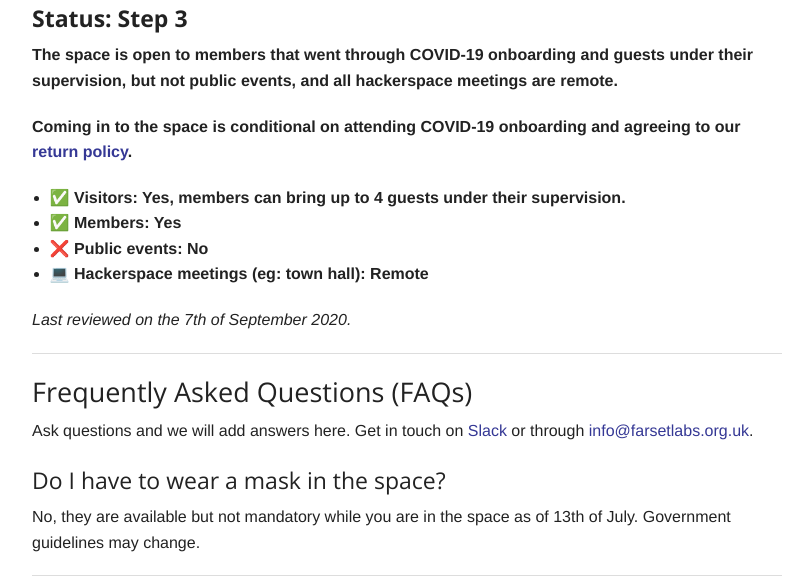
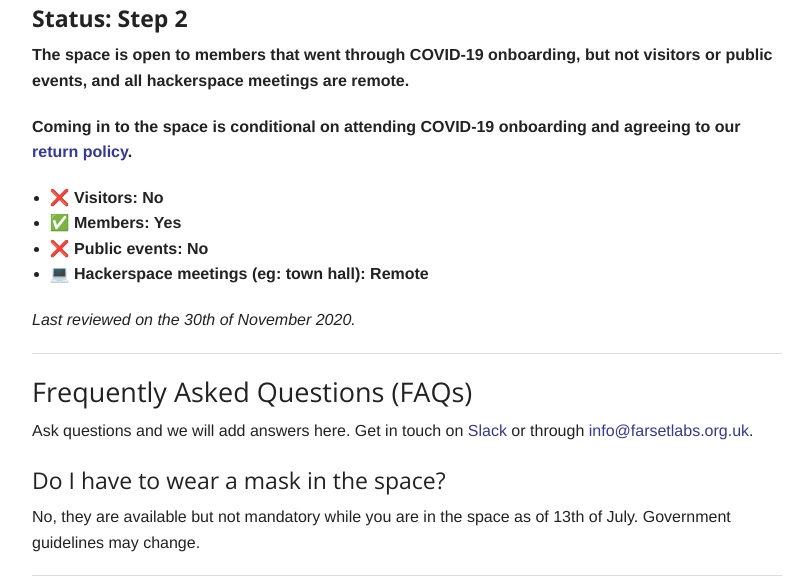
Before and after one commit to FarsetLabs/farsetlabs.github.io, a Jekyll site: the page built from coronavirus.md, in a window 1280 px wide and 900 px high, cut to the strip 324-900 px from the top of the window. Shown: the whole strip, without its empty margins (233-1036 px from the left). Built offline with Jekyll 4.4.1, drawn with Linux system fonts in a browser that asks for light colours; nearby versions of some CDN libraries; our own code applies the rules of GitHub Pages for plain Markdown files.

Commit message:
Update Coronavirus Status to Step 2 (#322)

```diff
--- a/coronavirus.md
+++ b/coronavirus.md
@@ -2,18 +2,18 @@
 
 Information for Farset Labs members and visitors during the Coronavirus pandemic, in line with [government guidelines](https://www.executiveoffice-ni.gov.uk/sites/default/files/publications/execoffice/our-approach-to-decision-making-summary-120520.pdf).
 
-#### **Status: Step 3**
+#### **Status: Step 2**
 
-**The space is open to members that went through COVID-19 onboarding and guests under their supervision, but not public events, and all hackerspace meetings are remote.**
+**The space is open to members that went through COVID-19 onboarding, but not visitors or public events, and all hackerspace meetings are remote.**
 
 **Coming in to the space is conditional on attending COVID-19 onboarding and agreeing to our [return policy].**
 
-* **✅ Visitors: Yes, members can bring up to 4 guests under their supervision.**
+* **❌ Visitors: No**
 * **✅ Members: Yes**
 * **❌ Public events: No**
 * **💻 Hackerspace meetings (eg: town hall): Remote**
 
-_Last reviewed on the 7th of September 2020._
+_Last reviewed on the 30th of November 2020._
 
 ---
 
```
